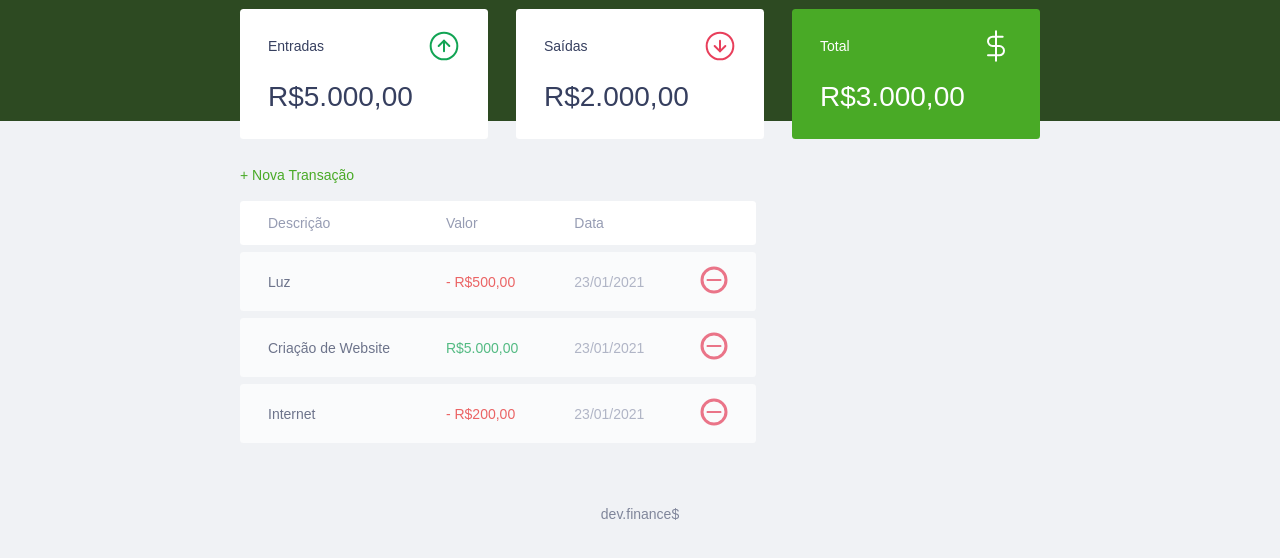
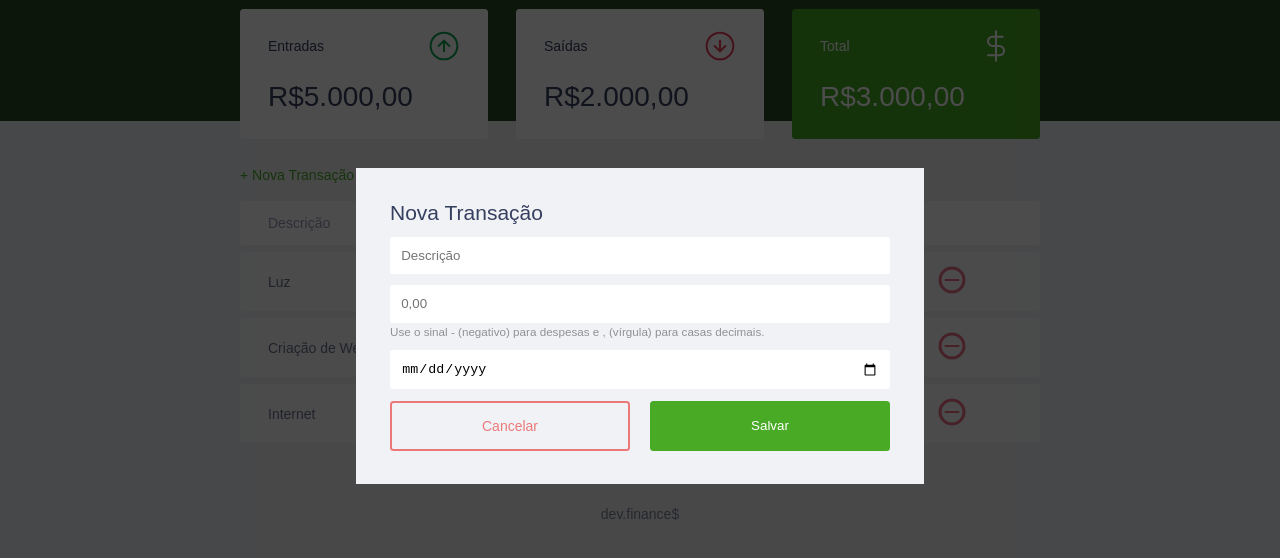
Before and after one commit to dvramos/DevFinance, a plain HTML site: page index.html in a window 1280 px wide. Both pictures are taken after a click on the link "+ Nova Transação". Shown: the part 74-632 px from the top of the page. Drawn offline with Linux system fonts and the light colour scheme.

Commit message:
Aula 2
Criação do formulario e inicio do JS

```diff
--- a/index.html
+++ b/index.html
@@ -45,7 +45,7 @@
         <section id="transaction">
             <h2 class="sr-only">Transações</h2>
 
-        <a href="#" class="button new">+ Nova Transação</a>
+        <a href="#" onclick="Modal.open()" class="button new">+ Nova Transação</a>
 
             <table id="data-table">
                 <thead>
@@ -84,10 +84,73 @@
 
     </main>
 
+<div class="modal-overlay">
+    <div class="modal">
+        <div id="form">
+            <h2>Nova Transação</h2>
+            <form action="">
+                <div class="input-group">
+                    <label class="sr-only" for="description">Descrição</label>
+                    <input
+                        type="text"
+                        id="description"
+                        name="description"
+                        placeholder="Descrição"/>
+                </div>
+
+                <div class="input-group">
+                    <label class="sr-only" for="amount">Valor</label>
+                    <input
+                        type="number"
+                        step="0.01"
+                        id="amount"
+                        name="amount"
+                        placeholder="0,00"/>
+                    <small class="help">Use o sinal - (negativo) para despesas e , (vírgula) para casas decimais.</small>
+                </div>
+                <div class="input-group">
+                    <label class="sr-only" for="date">Data</label>
+                    <input
+                        type="date"
+                        id="date"
+                        name="date"/>
+                </div>
+
+                <div class="input-group actions">
+                    <a href="#" onclick="Modal.close()" class="button cancel">Cancelar</a>
+                    <button>Salvar</button>
+                </div>
+            </form>
+        </div>
+    </div>
+</div>
+
+
     <footer>
         <p>dev.finance$</p>
     </footer>
 
+<script>
+    Modal = {
+        open(){
+            //Abrir modal
+            //Adicionar a class o modal
+            document
+                .querySelector('.modal-overlay')
+                .classList
+                .add('active')
+        },
+        close(){
+            //Fechar modal
+            //Remover a class active do modal
+            document
+                .querySelector('.modal-overlay')
+                .classList
+                .remove('active')
+        }
+    }
+</script>
+
 </body>
 
 </html>
--- a/style.css
+++ b/style.css
@@ -1,6 +1,9 @@
 /* Global =========*/
 :root {
     --dark-blue: #363f5f;
+    --green: #49AA26;
+    --light-green: #3dd705;
+    --red: #e92929;
 }
 
 * {
@@ -48,17 +51,48 @@ h2 {
 
 /* Links & Buttons =========*/
 a {
-    color: #49aa26;
+    color: var(--green);
     text-decoration: none;
 }
 
 a:hover{
-    color: #3dd705;
+    color: var(--light-green);
+}
+
+button{
+    width: 100%;
+    height: 50px;
+    border: none;
+    color: white;
+    background: var(--green);
+    padding: 0;
+    border-radius: 0.25rem;
+    cursor: pointer
+
+}
+
+button:hover{
+    background: var(--light-green);
 }
 
 .button.new{
     display: inline-block;
     margin-bottom: .8rem;
+}
+
+.button.cancel{
+    color: var(--red);
+    border: 2px var(--red) solid;
+    border-radius: 0.25rem;
+    height: 50px;
+    display: flex;
+    align-items: center;
+    justify-content: center;
+    opacity: 0.6;
+}
+
+.button.cancel:hover{
+    opacity: 1;
 }
 
 /* Header =========*/
@@ -112,17 +146,22 @@ header {
 }
 
 .card.total{
-    background: #49AA26;
+    background: var(--green);
     color: white;
 }
 
 /* Table =========*/
+#transaction{
+    display: block;
+    width: 100%;
+    overflow-x: auto;
+}
+
 #data-table{
-    display: block;
     width: 100%;
     border-spacing: 0 0.5rem;
     color: #969cb3;
-    overflow-x: auto;
+
 }
 
 table thead tr th:first-child,
@@ -166,9 +205,77 @@ td.income{
 }
 
 td.expense{
-    color: #e92929;
+    color: var(--red);
 }
 
+/* Modal =========*/
+.modal-overlay{
+    width: 100%;
+    height: 100%;
+
+    background-color: rgba(0,0,0,0.7);
+
+    position: fixed;
+    top: 0;
+
+    display: flex;
+    align-items: center;
+    justify-content: center;
+
+    opacity: 0;
+    visibility: hidden;
+
+    z-index: 999;
+}
+
+.modal-overlay.active{
+    opacity: 1;
+    visibility: visible;
+}
+
+.modal {
+    background: #F0F2F5;
+    padding: 2.4rem;
+
+    position: relative;
+    z-index: 1;
+}
+
+
+/* Form =========*/
+#form {
+    max-width: 500px;
+}
+
+#form h2{
+    margin-top: 0;
+}
+
+input {
+    border: none;
+    border-radius: 0.2rem;
+    padding: 0.8rem;
+    width: 100%;
+}
+
+.input-group {
+    margin-top: 0.8rem;
+}
+
+.input-group .help {
+    opacity: 0.4;
+}
+
+.input-group.actions{
+    display: flex;
+    justify-content: space-between;
+    align-items: center;
+}
+
+.input-group.actions .button,
+.input-group.actions button{
+    width: 48%;
+}
 
 
 /* Footer =========*/
```
